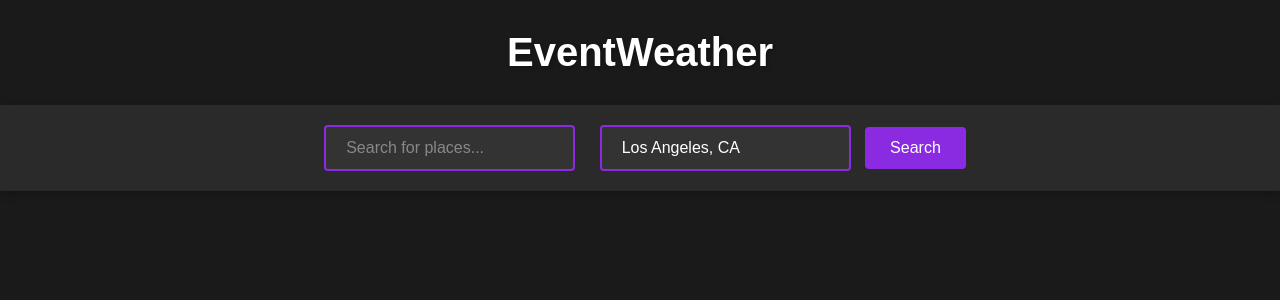
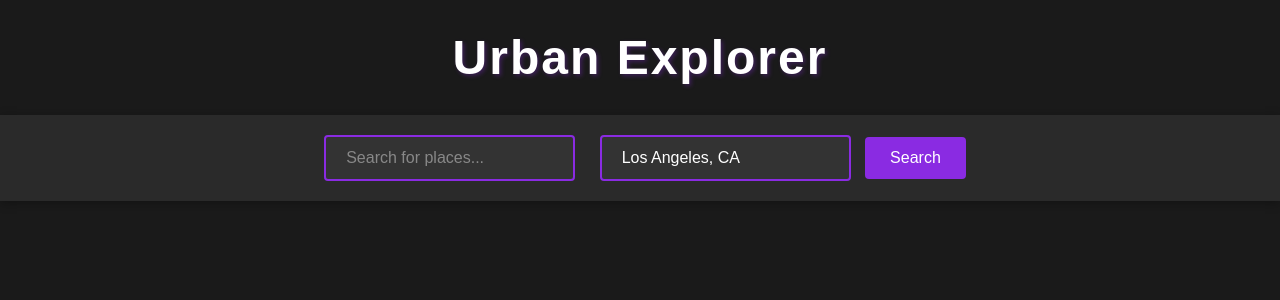
Before and after one commit to yuevan10284/CMSI_5998_Final_Project_EventWeather, a Flask app: page / in a window 1280 px wide. Shown: the top 300 px of the page. Run offline with Flask 3, Linux system fonts and the light colour scheme.

Commit message:
Changed app title to Urban Explorer

```diff
--- a/static/style.css
+++ b/static/style.css
@@ -9,9 +9,11 @@ body {
 .main-title {
     text-align: center;
     color: #ffffff;
-    font-size: 2.5em;
+    font-size: 3em;
     margin: 30px 0;
-    text-shadow: 2px 2px 4px rgba(0,0,0,0.3);
+    text-shadow: 2px 2px 4px rgba(138,43,226,0.3);
+    font-weight: 700;
+    letter-spacing: 2px;
 }
 
 .search-container {
--- a/templates/home.html
+++ b/templates/home.html
@@ -1,11 +1,11 @@
 <!DOCTYPE html>
 <html>
 <head>
-    <title>EventWeather</title>
+    <title>Urban Explorer</title>
     <link rel="stylesheet" href="{{ url_for('static', filename='style.css') }}">
 </head>
 <body>
-    <h1 class="main-title">EventWeather</h1>
+    <h1 class="main-title">Urban Explorer</h1>
     <div class="search-container">
         <input type="text" id="searchQuery" placeholder="Search for places...">
         <input type="text" id="location" value="Los Angeles, CA">
```
